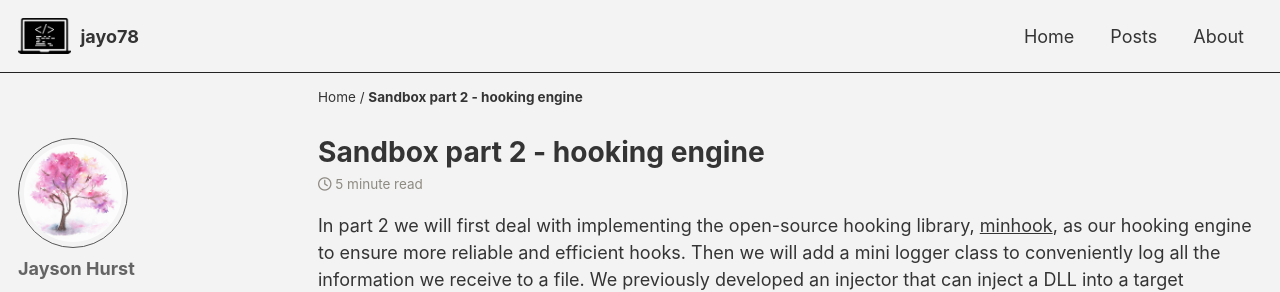
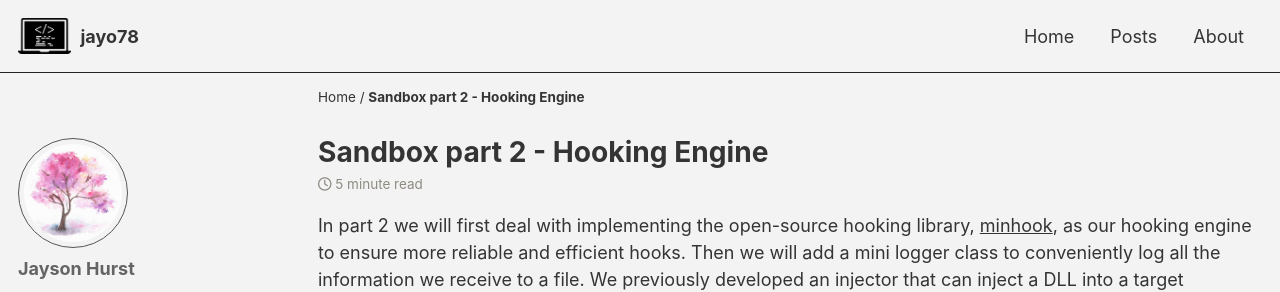
Before and after one commit to jayo78/jayo78.github.io, a Jekyll site: the page built from _posts/2020-07-22-Sandbox-part-2-hooking-engine.md, in a window 1280 px wide and 900 px high. Shown: the top 292 px of the window. Built offline with Jekyll 4.4.1, drawn with Linux system fonts in a browser that asks for light colours; cached includes are drawn as plain includes; nearby versions of some CDN libraries.

```diff
--- a/_posts/2020-07-22-Sandbox-part-2-hooking-engine.md
+++ b/_posts/2020-07-22-Sandbox-part-2-hooking-engine.md
@@ -1,6 +1,6 @@
 ---
 layout: single
-title: Sandbox part 2 - hooking engine
+title: Sandbox part 2 - Hooking Engine
 date: 2020-07-22
 classes: wide
 ---
```
